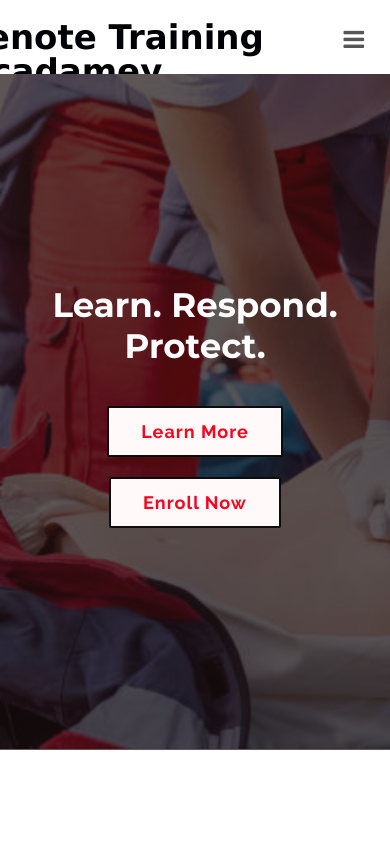
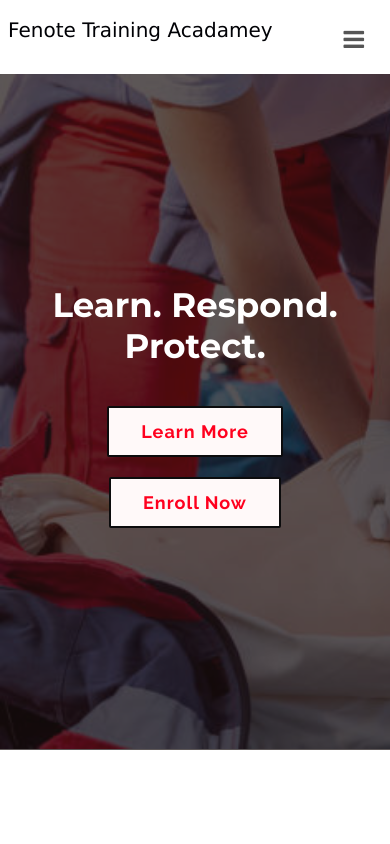
Before and after one commit to SiraYsia/FenoteTrainingAcademy, a plain HTML site: page index.html in a window 390 px wide. Shown: the top 844 px of the page. Drawn offline with nearby package versions, Linux system fonts and the light colour scheme; some packages are replaced by stand-ins of ours; files whose address does not match are found by name.

Commit message:
made comptable across phone devices

```diff
--- a/css/style.css
+++ b/css/style.css
@@ -74,15 +74,15 @@ h1, h2, h3, h4, h5, h6 {
 }
 
 #header #logo h1 {
-  font-size: 1.5rem;
+  font-size: 25px;
   margin: 0;
-  margin-left: -50px;
+  margin-left: -65px;
   color: rgb(0, 1, 5);
 
   padding: 0;
   line-height: 1;
   font-family:Verdana, Geneva, Tahoma, sans-serif;
-  font-weight: 600;
+  font-weight: 550;
 }
 
 #header #logo h1 a {
@@ -99,7 +99,9 @@ h1, h2, h3, h4, h5, h6 {
     height: 74px;
   }
   #header #logo h1 {
-    font-size: 34px;
+    font-size: 20px;
+    margin-left: -7px;
+
   }
   #header #logo img {
     max-height: 40px;
```
